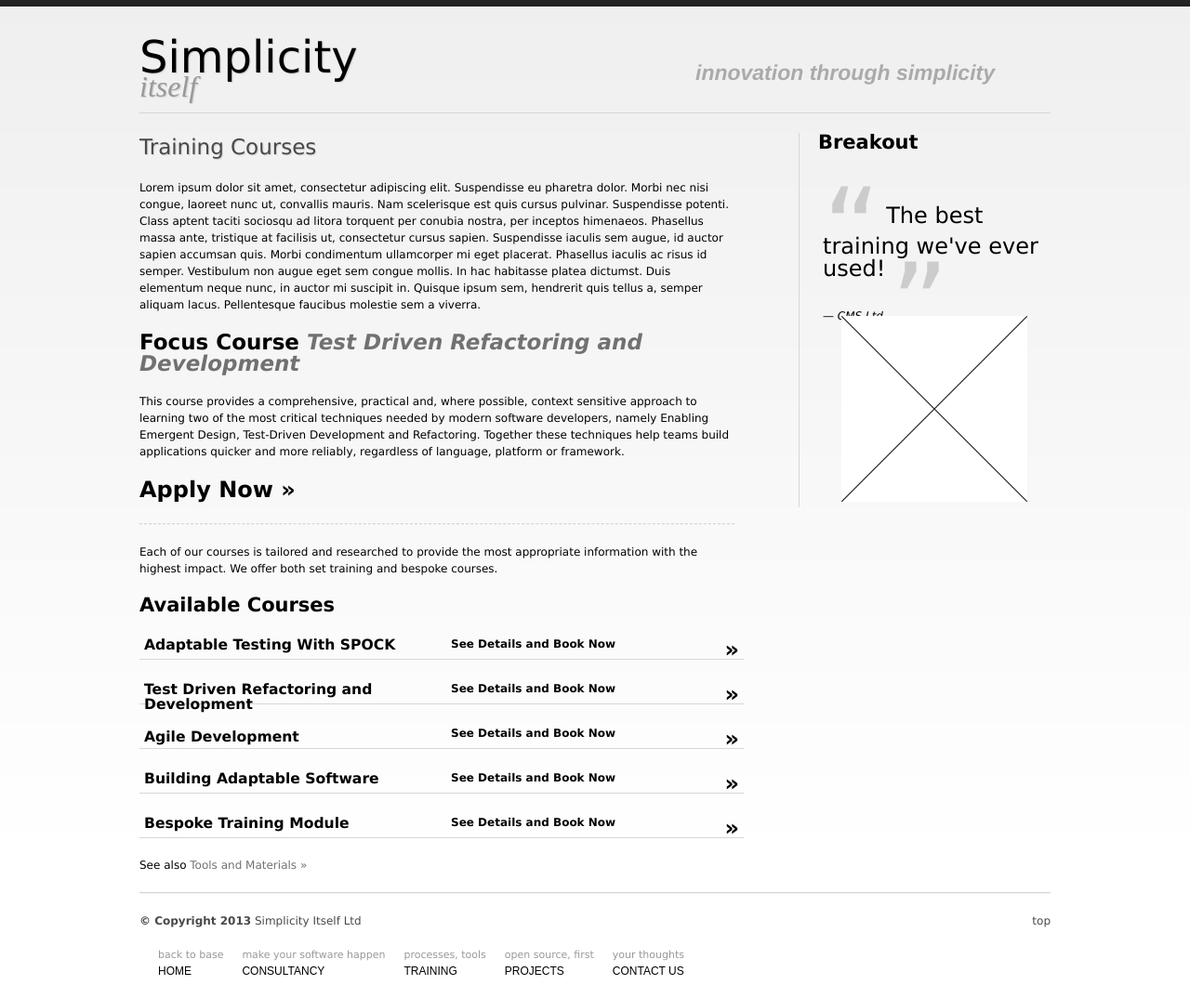
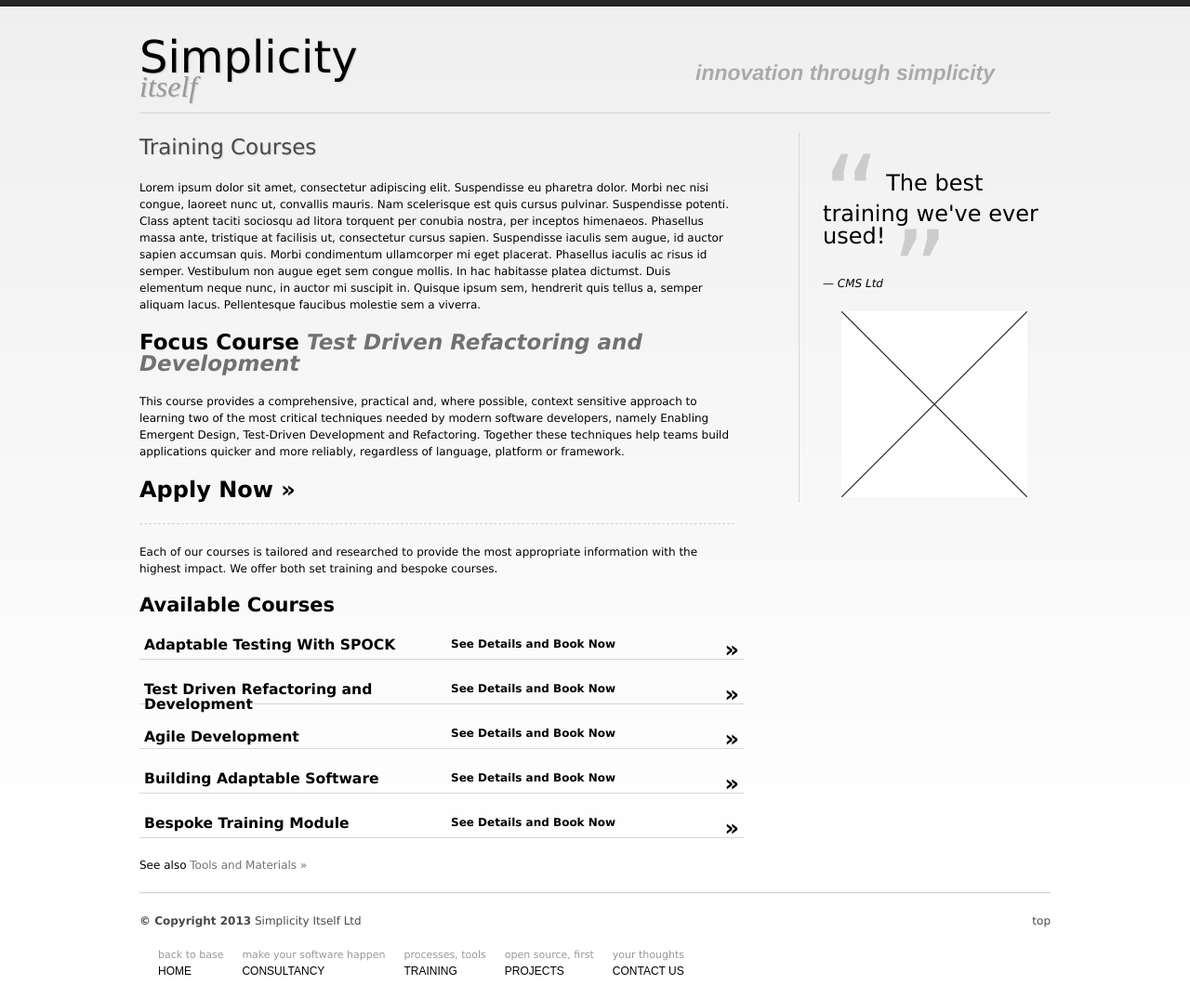
Before and after one commit to simplicitysite/simplicitysite.github.io, a Jekyll site: the page built from training/courses.html, in a window 1280 px wide. Shown: the whole page at 93% size. Built offline with Jekyll 4.4.1, drawn with Linux system fonts in a browser that asks for light colours; nearby versions of some CDN libraries; Markdown is read by kramdown in place of the engine named in the settings.

Commit message:
Fixed style issues on training pages

```diff
--- a/_layouts/course.html
+++ b/_layouts/course.html
@@ -9,16 +9,14 @@
 
 		<div class="course-breakout" style="">
 
-		<h3>Breakout</h3>
-
 		<a href="">Apply For This Course</a>
 
-		<blockquote>
+
 		{{ page.sidebar }}
 
 
 
-		</blockquote>
+
 
 		</div>
 	</div>
--- a/static/css/styles.css
+++ b/static/css/styles.css
@@ -493,8 +493,13 @@
 
 .course-breakout blockquote {
  width: 240px;
- margin:3em auto -1em;
+ margin:3em auto 0em;
 }
+
+.course-breakout blockquote footer {
+ margin-bottom:2em;
+}
+
 
 .course-breakout blockquote span {
  quotes: "\201C""\201D""\2018""\2019";
--- a/training/courses.html
+++ b/training/courses.html
@@ -84,7 +84,6 @@
 </div>
 
 <div class="course-breakout">
-<h3>Breakout</h3>
 
 <img src="" />
 
```
